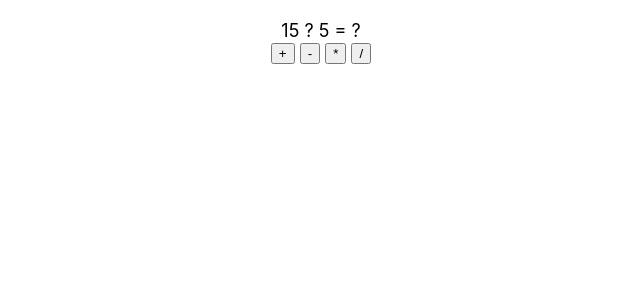
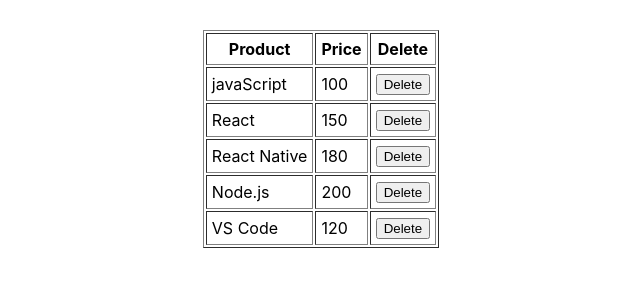
Before and after one commit to Pawaress/app1, a React (Create React App) app: page / in a window 1280 px wide. Shown: the top 300 px of the page, without its empty margins (319-959 px from the left). Built offline with nearby package versions, Linux system fonts and the light colour scheme.

Commit message:
create refs-array.js
create refs-array.js

```diff
--- a/src/App.js
+++ b/src/App.js
@@ -6,12 +6,13 @@
 //import { Calculator2 } from './calculator';
 import { EvenData2 } from './event-data';
 import RefsFunc from './ref-func'
+import RefsArray from './refs-array';
 function App() {
 
 
 
 
-    return <RefsFunc/>
+    return <RefsArray/>
 
 
     }
--- /dev/null
+++ b/src/refs-array.js
@@ -0,0 +1,50 @@
+import React from 'react'
+
+export default function RefsArray(){
+    const table = React.useRef()
+    const tr = React.useRef([])
+
+    const data =
+    [['javaScript',100],
+    ['React',150],
+    ['React Native',180],
+    ['Node.js',200],
+    ['VS Code',120]]
+
+    const onClickButton = (i) =>{
+        const index =tr.current[i].rowIndex
+        table.current.deleteRow(index)
+    }
+    const onMouseOverRow = (i) => {
+        tr.current[i].style.backgroundColor = 'yellow'
+    }
+    const onMouseOutRow = (i) => {
+        tr.current[i].style.backgroundColor = 'white'
+    }
+    const tableStyles = {margin:'auto',marginTop:30}
+
+    return(
+        <table ref= {table} border="1" cellPadding={5} style={tableStyles}>
+            <tr><th>Product</th><th>Price</th><th>Delete</th></tr>{
+            data.map((item,i)=>{
+                return(
+                    <tr ref={el => tr.current[i]=el}
+                    onMouseOver={()=>onMouseOverRow(i)}
+                    onMouseOut={()=>onMouseOutRow(i)}
+                    >
+                        <td>{item[0]}</td>
+                        <td>{item[1]}</td>
+                        <td><button onClick={()=> onClickButton(i)}>
+                            Delete
+                            </button></td>
+
+                    </tr>
+                )
+            }
+            )
+            }
+
+
+        </table>
+    )
+}
```
